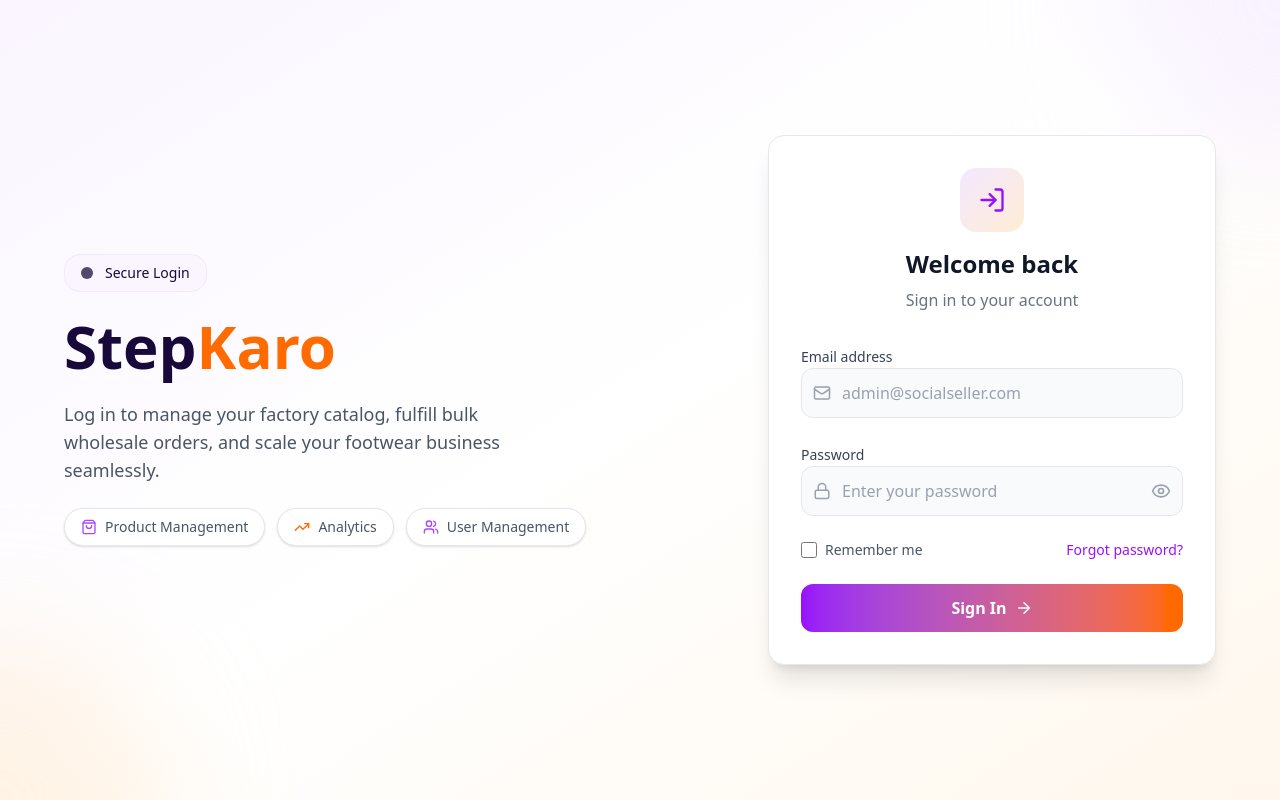
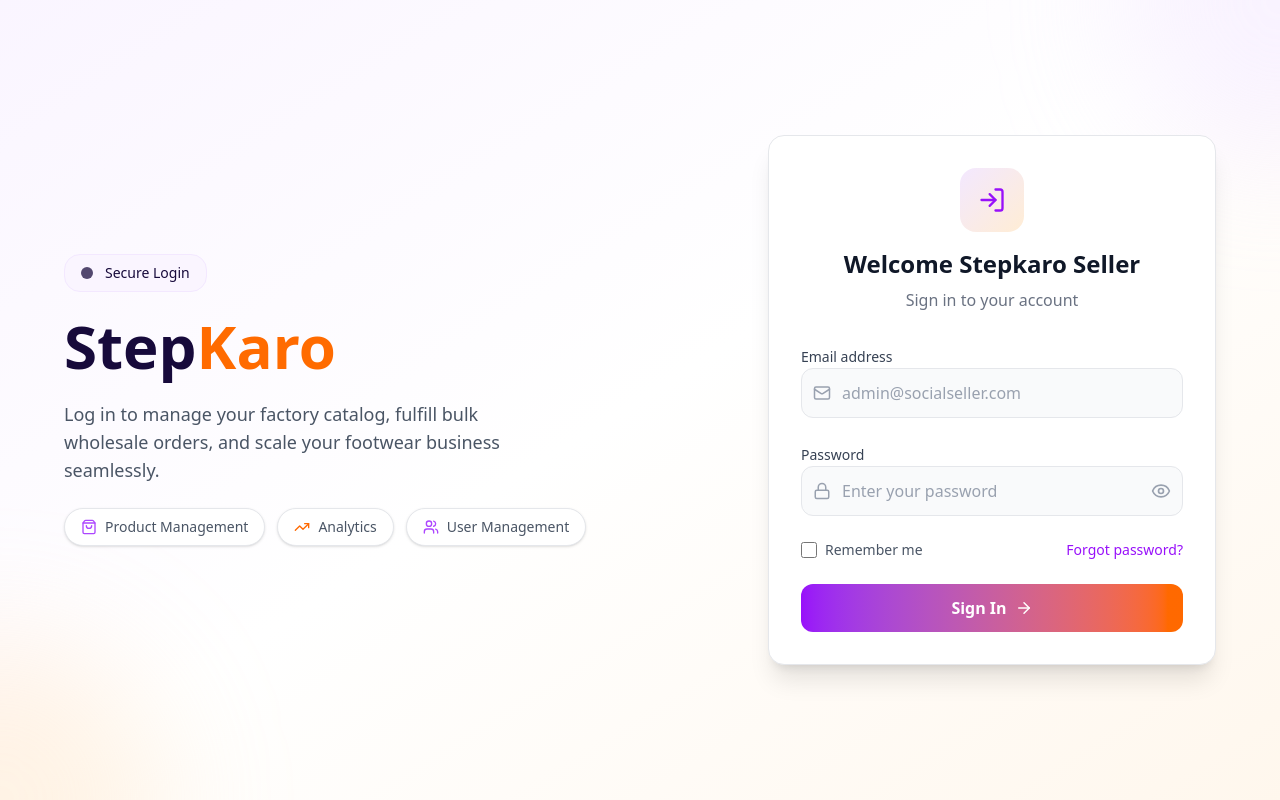
Before and after one commit to TyagiPushkar/Stepkaro, a Next.js app: page /login in a window 1280 px wide. Built offline with nearby package versions, Linux system fonts and the light colour scheme.

Commit message:
minor changes

```diff
--- a/src/app/(auth)/login/page.jsx
+++ b/src/app/(auth)/login/page.jsx
@@ -135,7 +135,7 @@ export default function Login() {
               <div className="w-16 h-16 bg-gradient-to-br from-purple-100 to-orange-100 rounded-2xl flex items-center justify-center mx-auto mb-4">
                 <LogIn size={28} className="text-purple-600" />
               </div>
-              <h2 className="text-2xl font-bold text-gray-900">Welcome back</h2>
+              <h2 className="text-2xl font-bold text-gray-900">Welcome Stepkaro Seller</h2>
               <p className="text-gray-500 mt-2">Sign in to your account</p>
             </div>
 
--- a/src/app/(main)/admin/vendors/page.jsx
+++ b/src/app/(main)/admin/vendors/page.jsx
@@ -1262,12 +1262,12 @@ export default function SellerPage() {
                           >
                             Accept
                           </button>
-                          <button
+                          {/* <button
                             onClick={() => updateUserStatus(user, "inactive")}
                             className="px-3 py-1 text-xs rounded-lg bg-red-500 text-white hover:bg-red-600 transition"
                           >
                             Reject
-                          </button>
+                          </button> */}
                         </div>
                       ) : (
                         <div className="flex items-center gap-2">
```
